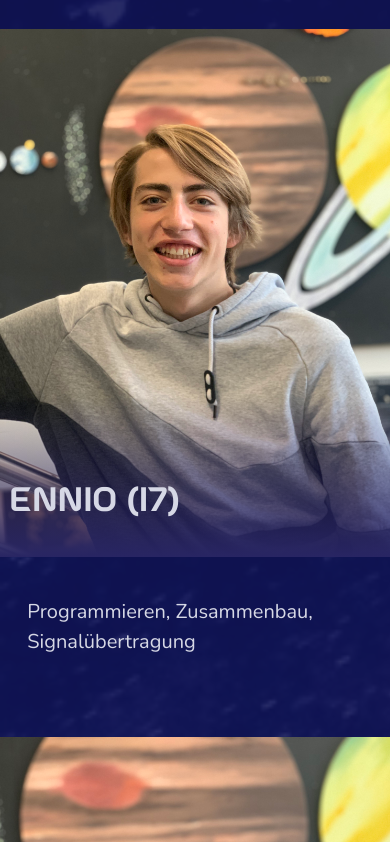
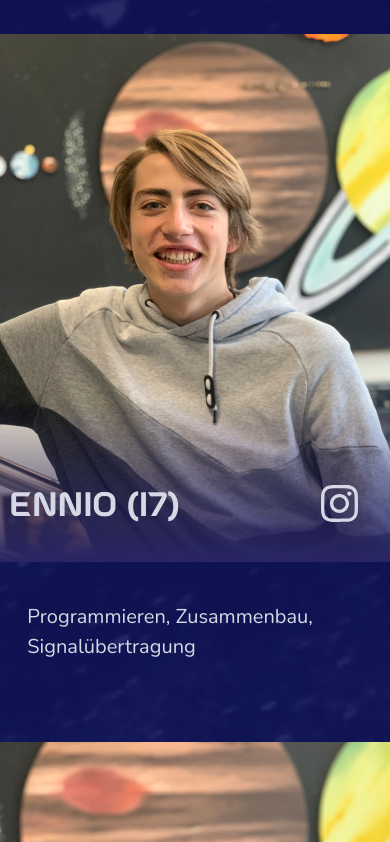
Before and after one commit to flerovium11/GSA-Website, a React (Vite) app in the folder frontend/: page /about in a window 390 px wide. Shown: the part 613-1455 px from the top of the page. Built offline with nearby package versions, Linux system fonts and the light colour scheme.

Commit message:
upgrade to https

```diff
--- a/frontend/src/i18n.ts
+++ b/frontend/src/i18n.ts
@@ -6,7 +6,7 @@ import {getCookie} from './utils/cookies'
 const currentHost:string =
   import.meta.env.MODE === "development"
     ? 'http://localhost:5173'
-    : 'http://gsa.bplaced.net'
+    : 'https://gsa.bplaced.net'
 
 const currentLang = ():string => {
   const languageCookie = getCookie('userLanguage')
--- a/frontend/src/main.scss
+++ b/frontend/src/main.scss
@@ -24,6 +24,10 @@ body {
     background: linear-gradient($main-color 40%, $blog-color);
     margin-top: 6em;
     min-height: 100vh;
+}
+
+a:hover {
+    cursor: pointer;
 }
 
 h1{
--- a/frontend/src/pages/About/About.scss
+++ b/frontend/src/pages/About/About.scss
@@ -3,13 +3,12 @@
 .about {
     h1{
         margin-left: 7vw;
-        padding-top: 14vw;
+        padding-top: 10vh!important;
         color: $text-color;
         font-family: $headings;
         z-index: 10;
         font-size: 5vw !important;
         font-weight: lighter;
-        padding-top: 10vw !important;
     }
 
     background-image: url('/graphics/galaxy.jpg');
@@ -84,13 +83,18 @@
         margin-top: 5em;
         position: relative;
 
-        .instagram{
+        a {
             position: absolute;
             right: 2em;
             z-index: 3;
             bottom: 2.5em;
+            width: 2.3em;
             height: 2.3em;
             cursor: pointer;
+
+            img {
+                width: 100%;
+            }
         }
 
         .fade{
@@ -156,13 +160,13 @@
 
 }
 
+.about {
+    padding-top: 100px;
+}
+
 
 
 @media (max-width: 1500px){
-    .about h1{
-        padding-top: 14vw !important;
-    }
-
     .introduction{
         margin-right: 30vw !important;
     }
@@ -171,7 +175,6 @@
 @media (max-width: 1000px){
     .about h1{
         font-size: 7vw !important;
-        padding-top: 26vw !important;
     }
 
     .introduction{
@@ -190,18 +193,8 @@
 }
 
 @media (max-width: 400px){
-    .about h1{
-        padding-top: 46vw !important;
-    }
-
     .introduction{
         margin-right: 5vw !important;
-    }
-}
-
-@media (max-height: 800px){
-    .about h1{
-        padding-top: 10vw !important;
     }
 }
 
--- a/frontend/src/pages/Home/Home.tsx
+++ b/frontend/src/pages/Home/Home.tsx
@@ -17,7 +17,7 @@ export const Home:FC = () => {
             <b>CanSat ist ein Team-Wettbewerb der ESA</b> <br /> <br />
             Die Aufgabe der Teams besteht darin, einen Satelliten (Sat) in Getränkedosengröße (Can) zu bauen. Dieser wird mit einer Rakete in eine Höhe von mindestens 500 Metern befördert und ausgeworfen. Während des Sinkflugs muss der CanSat bestimmte Missionen erfüllen.
             <br /> <br />
-            Wir sind die <b>Gmunden Space Agency </b>, besuchen das BG/BRG Gmunden und nehmen am CanSat-Wettbewerb 2023/2024 teil.
+            Wir sind die <b>Gmunden Space Agency</b>, besuchen das BG/BRG Gmunden und nehmen am CanSat-Wettbewerb 2023/2024 teil.
             </p>
             <div className='w-full'>
               <NavLink to='project'><Button type='secondary'>{t('the-project')}</Button></NavLink>
--- a/frontend/src/utils/backend.ts
+++ b/frontend/src/utils/backend.ts
@@ -4,7 +4,7 @@ import {deleteCookie, getCookie, setCookie} from './cookies'
 const backendURL:string =
   import.meta.env.MODE === "development"
     ? 'http://localhost/GSA-Website/backend/'
-    : 'http://gsa.bplaced.net/backend/'
+    : 'https://gsa.bplaced.net/backend/'
 const shortRememberTimeHours = 4
 
 export interface sendData {
```
